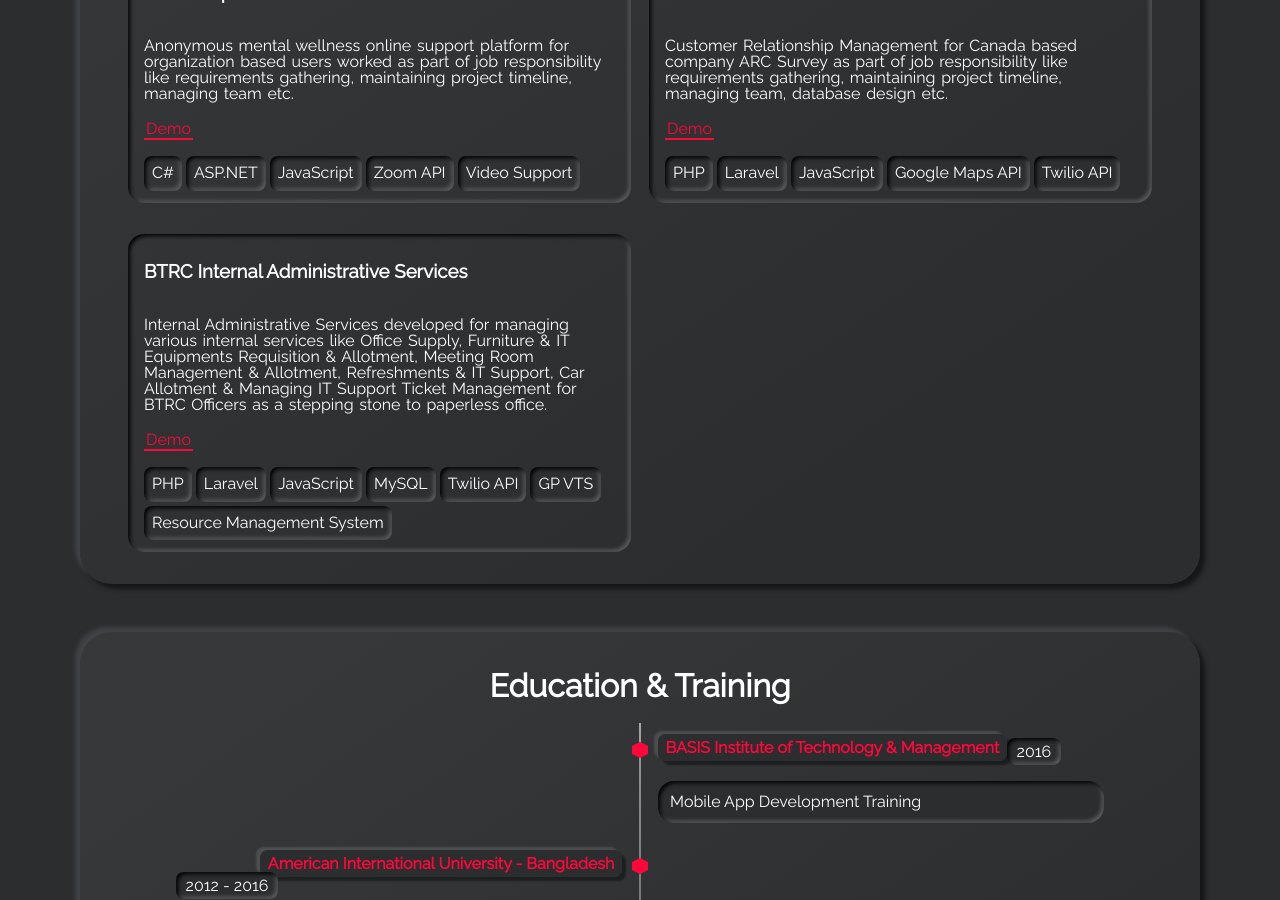
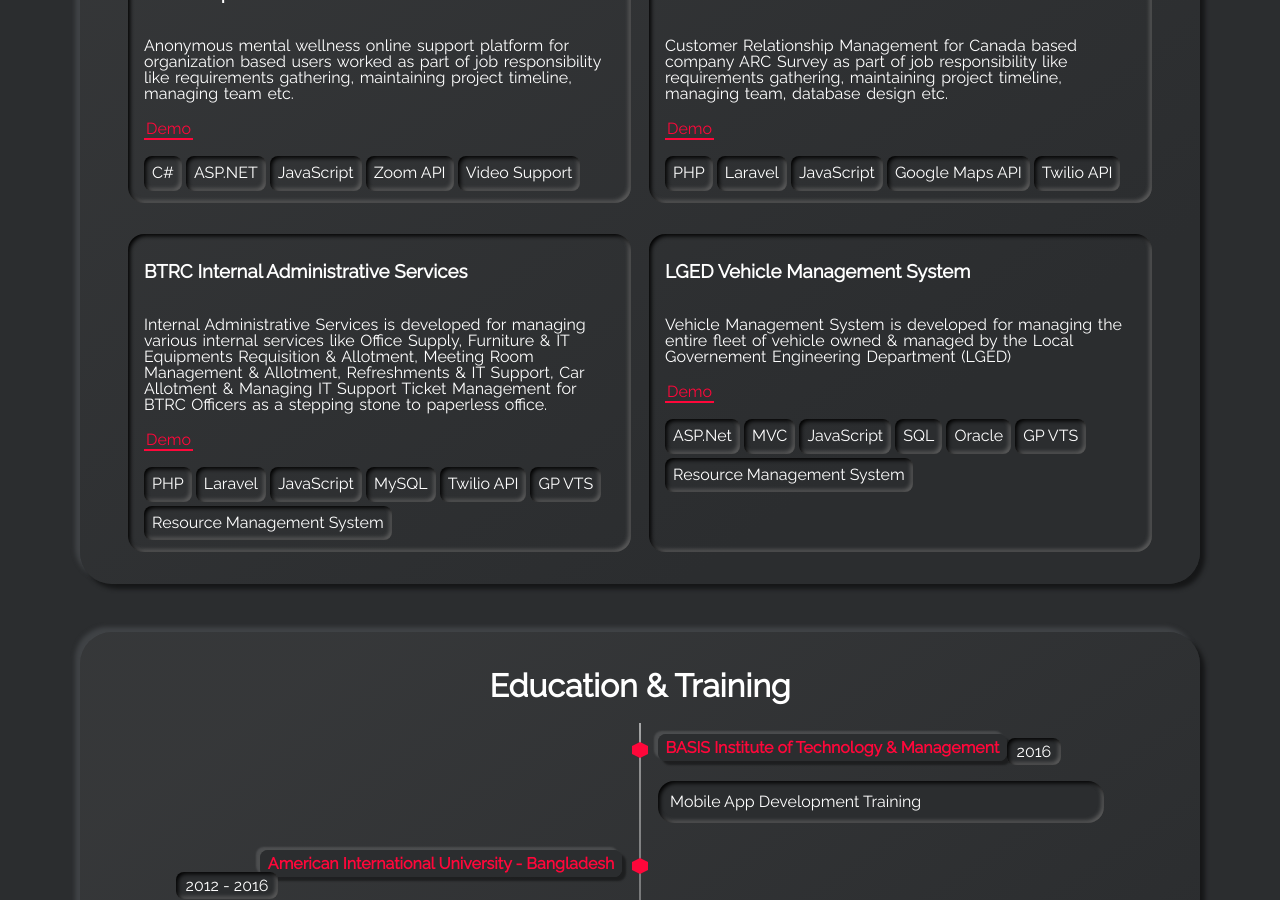
Before and after one commit to writeshahadat/writeshahadat.github.io, a Jekyll site: the page built from index.html, in a window 1280 px wide and 900 px high, scrolled down 3804 px. Built offline with Jekyll 4.4.1, drawn with Linux system fonts in a browser that asks for light colours.

Commit message:
project vms added

```diff
--- a/_data/projects.yml
+++ b/_data/projects.yml
@@ -61,7 +61,7 @@
 
 
 - name: BTRC Internal Administrative Services
-  descr: "Internal Administrative Services developed for managing various internal services like Office Supply, Furniture & IT Equipments Requisition & Allotment, Meeting Room Management & Allotment, Refreshments & IT Support, Car Allotment & Managing IT Support Ticket Management for BTRC Officers as a stepping stone to paperless office."
+  descr: "Internal Administrative Services is developed for managing various internal services like Office Supply, Furniture & IT Equipments Requisition & Allotment, Meeting Room Management & Allotment, Refreshments & IT Support, Car Allotment & Managing IT Support Ticket Management for BTRC Officers as a stepping stone to paperless office."
   demo: http://103.98.64.124/
   tags:
     - tag: PHP
@@ -71,3 +71,16 @@
     - tag: Twilio API
     - tag: GP VTS
     - tag: Resource Management System
+
+
+- name: LGED Vehicle Management System
+  descr: "Vehicle Management System is developed for managing the entire fleet of vehicle owned & managed by the Local Governement Engineering Department (LGED)"
+  demo: http://103.140.64.98/vms
+  tags:
+    - tag: ASP.Net
+    - tag: MVC
+    - tag: JavaScript
+    - tag: SQL
+    - tag: Oracle
+    - tag: GP VTS
+    - tag: Resource Management System
```
